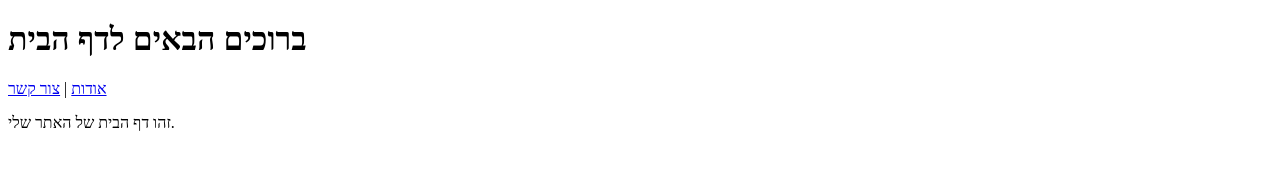
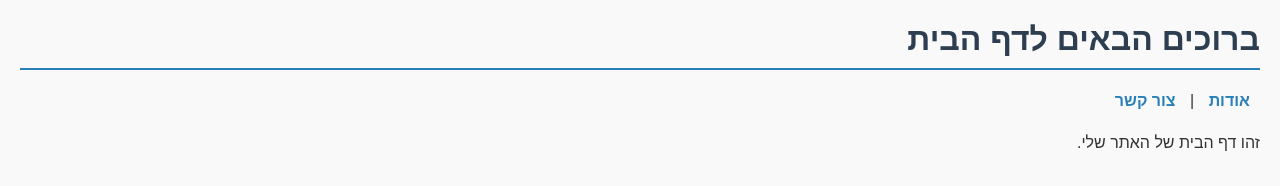
Before and after one commit to anat6391/newsite, a plain HTML site: page index.html in a window 1280 px wide. Drawn offline with Linux system fonts and the light colour scheme.

Commit message:
Add files via upload

```diff
--- a/index.html
+++ b/index.html
@@ -1,6 +1,7 @@
 <!DOCTYPE html>
 <html lang="he">
 <head>
+        <link rel="stylesheet" href="style.css" />
     <meta charset="UTF-8" />
     <title>דף הבית</title>
 </head>
--- /dev/null
+++ b/style.css
@@ -0,0 +1,40 @@
+/* עיצוב כללי לדף */
+body {
+  font-family: Arial, sans-serif;
+  background-color: #f9f9f9;
+  color: #333333;
+  margin: 20px;
+  padding: 0;
+  direction: rtl; /* עברית מימין לשמאל */
+}
+
+/* כותרות */
+h1 {
+  color: #2c3e50;
+  border-bottom: 2px solid #2980b9;
+  padding-bottom: 10px;
+}
+
+/* תפריט ניווט */
+nav {
+  margin-bottom: 20px;
+}
+
+nav a {
+  text-decoration: none;
+  color: #2980b9;
+  font-weight: bold;
+  margin: 0 10px;
+  transition: color 0.3s ease;
+}
+
+nav a:hover {
+  color: #1abc9c;
+  text-decoration: underline;
+}
+
+/* פסקאות */
+p {
+  line-height: 1.6;
+  font-size: 16px;
+}
```
Also changed, not shown: about.html (+1 -0 lines), contact.html (+1 -0 lines).
